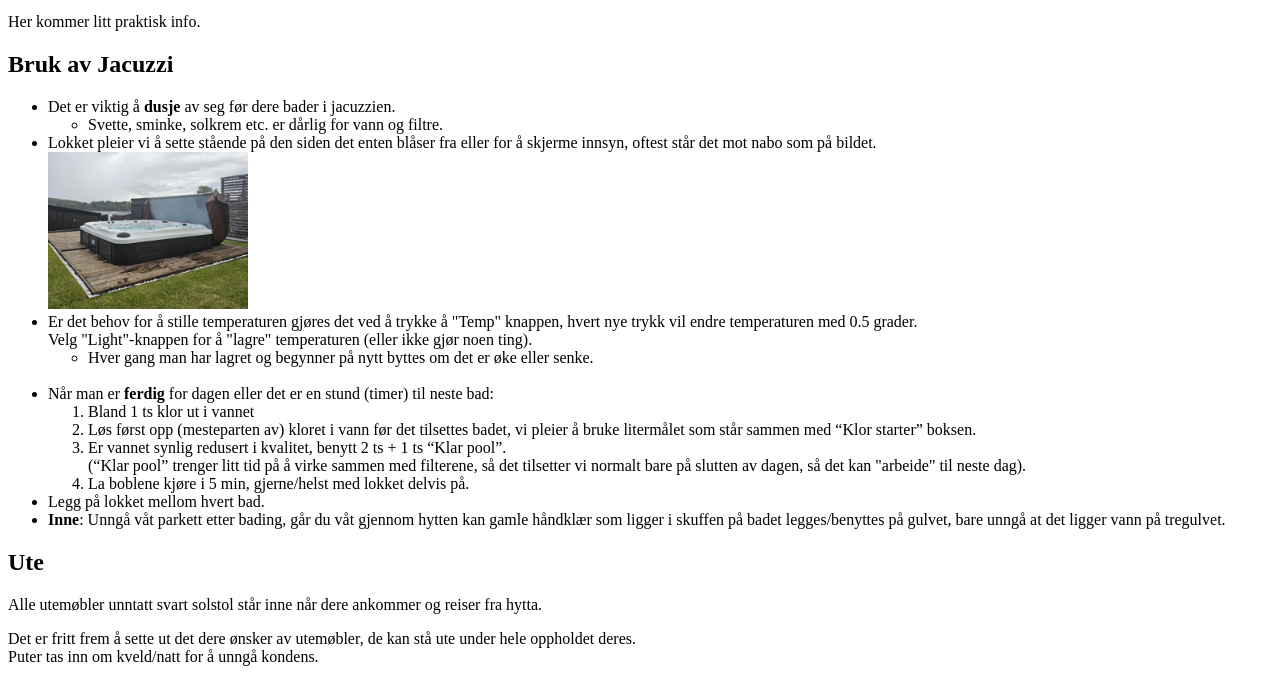
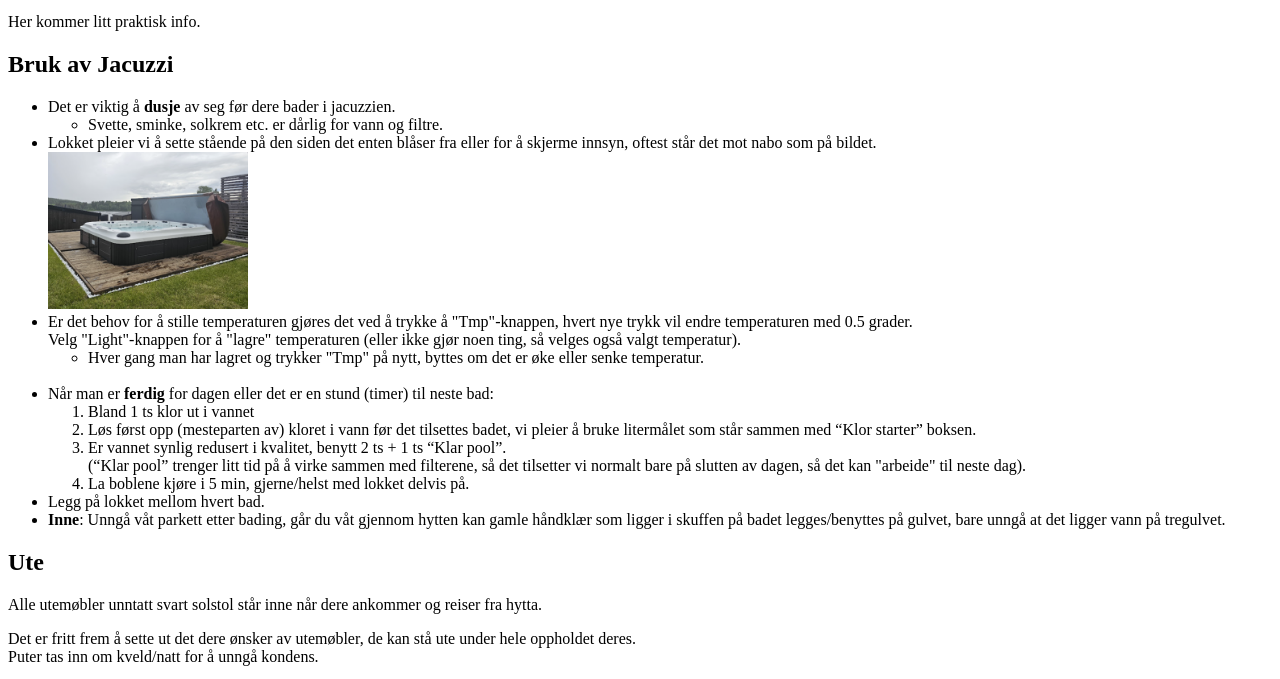
Before and after one commit to sommerhytta67/sommerhytta67.github.io, a plain HTML site: page info.html in a window 1280 px wide. Shown: the part 101-780 px from the top of the page. Drawn offline with Linux system fonts and the light colour scheme.

Commit message:
temperature

```diff
--- a/info.html
+++ b/info.html
@@ -19,10 +19,10 @@
         <br/>
         <img src="g/jacuzzilokk-nabo.png" width="200" alt="Jacuzzi med lokket stående, litt lent mt jacuzzi, på siden mot naboen." />
     </li>
-    <li>Er det behov for å stille temperaturen gjøres det ved å trykke å "Temp" knappen,
+    <li>Er det behov for å stille temperaturen gjøres det ved å trykke å "Tmp"-knappen,
         hvert nye trykk vil endre temperaturen med 0.5 grader.<br/>
-        Velg "Light"-knappen for å "lagre" temperaturen (eller ikke gjør noen ting).<br/>
-        <ul><li>Hver gang man har lagret og begynner på nytt byttes om det er øke eller senke.</li></ul>
+        Velg "Light"-knappen for å "lagre" temperaturen (eller ikke gjør noen ting, så velges også valgt temperatur).<br/>
+        <ul><li>Hver gang man har lagret og trykker "Tmp" på nytt, byttes om det er øke eller senke temperatur.</li></ul>
         <br/>
     </li>
     <li>Når man er <strong>ferdig</strong> for dagen eller det er en stund (timer) til neste bad:
```
